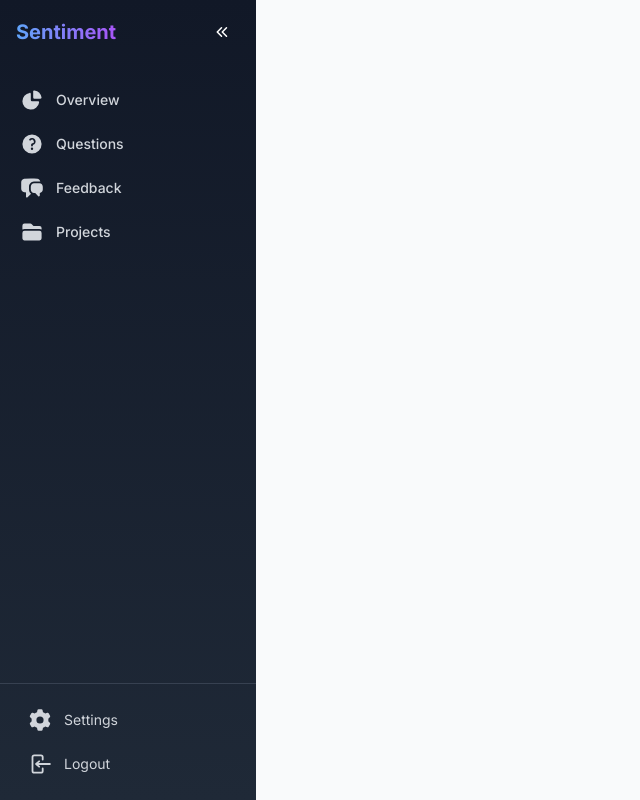
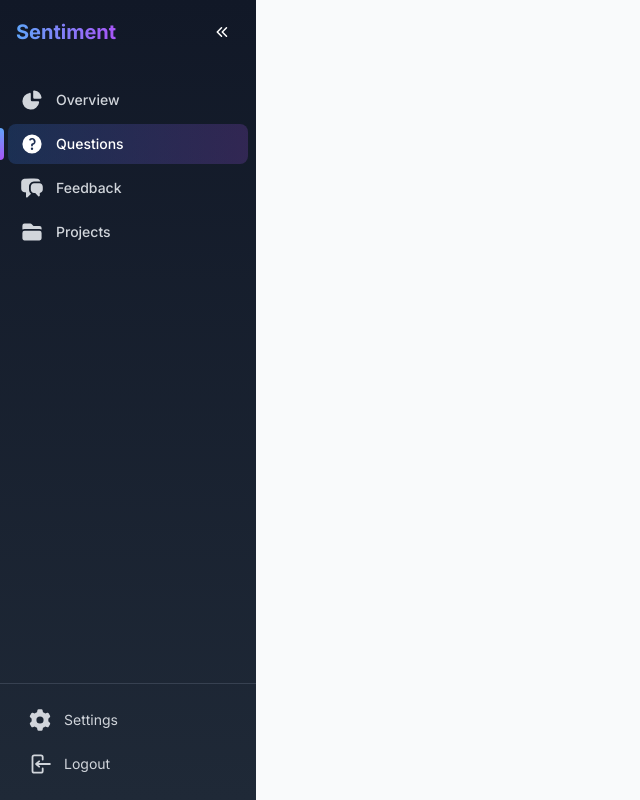
Before and after one commit to 6531503042/project-sentiment, a React (Vite) app: page /admin/questions/dashboard in a window 1280 px wide. Shown: the top 800 px of the page, without its empty margins (0-640 px from the left). Built offline with nearby package versions, Linux system fonts and the light colour scheme; grey boxes are pictures that could not be loaded; what @nextui-org/react would draw is missing.

Commit message:
Fix: Uncaught ReferenceError: process is not defined
The error "Uncaught ReferenceError: process is not defined" is occurring, likely due to a conflict between `next/link` and the current build environment.  This commit aims to resolve this runtime error.

```diff
--- a/src/components/layout/Sidebar.tsx
+++ b/src/components/layout/Sidebar.tsx
@@ -1,6 +1,6 @@
+
 import { useState } from "react";
-import Link from "next/link";
-import { useRouter } from "next/router";
+import { Link, useLocation } from "react-router-dom";
 import {
   ChartPieIcon,
   QuestionMarkCircleIcon,
@@ -38,7 +38,7 @@ const menuItems = [
 
 const Sidebar = () => {
   const [collapsed, setCollapsed] = useState(false);
-  const router = useRouter();
+  const location = useLocation();
 
   return (
     <div
@@ -72,11 +72,11 @@ const Sidebar = () => {
         <nav className="flex-1 px-2 py-4">
           <ul className="space-y-1">
             {menuItems.map((item) => {
-              const isActive = router.pathname.startsWith(item.path);
+              const isActive = location.pathname.startsWith(item.path);
               return (
                 <li key={item.path}>
                   <Link
-                    href={item.path}
+                    to={item.path}
                     className={cn(
                       "flex items-center px-3 py-2 rounded-lg transition-all duration-200",
                       "hover:bg-gray-700/50",
```
